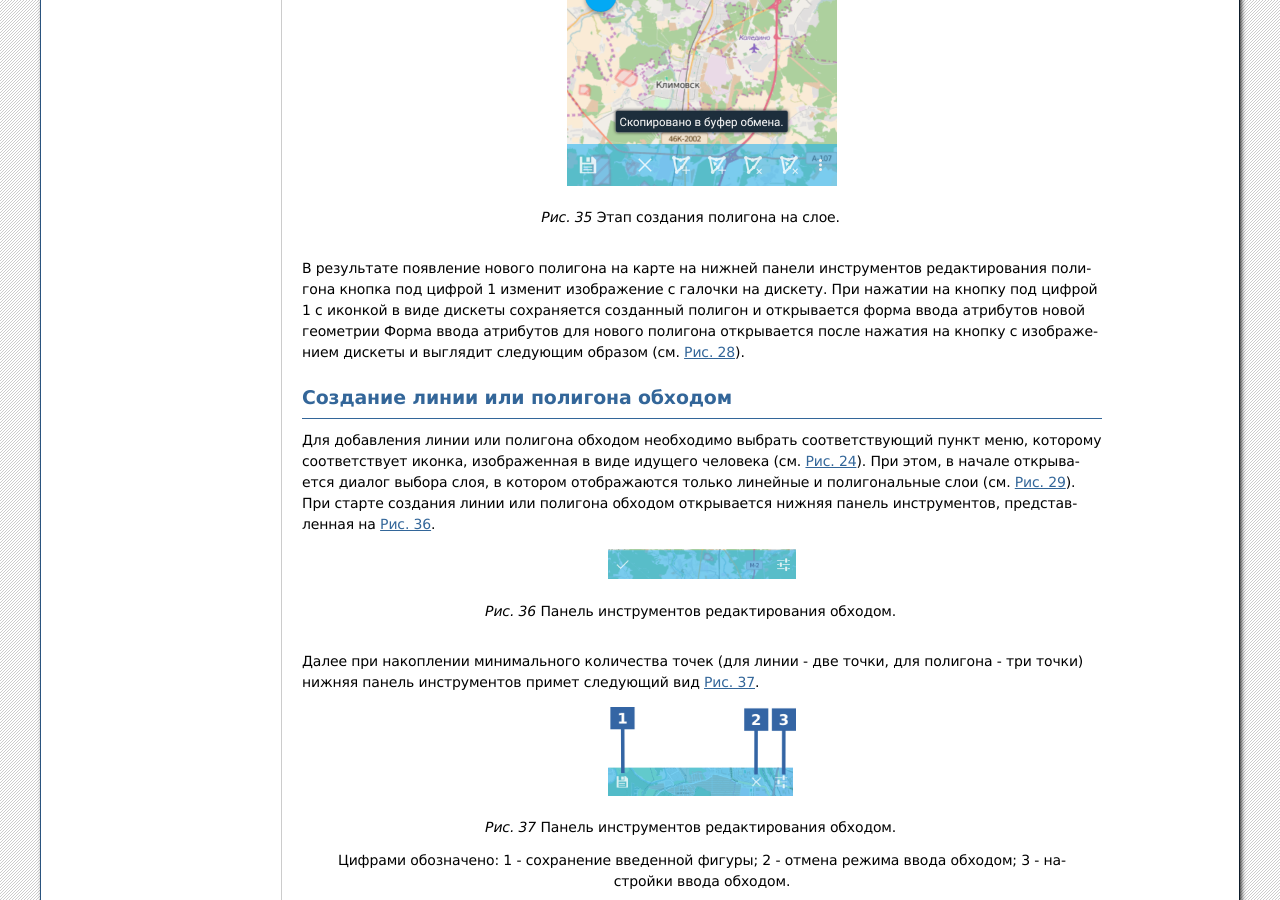
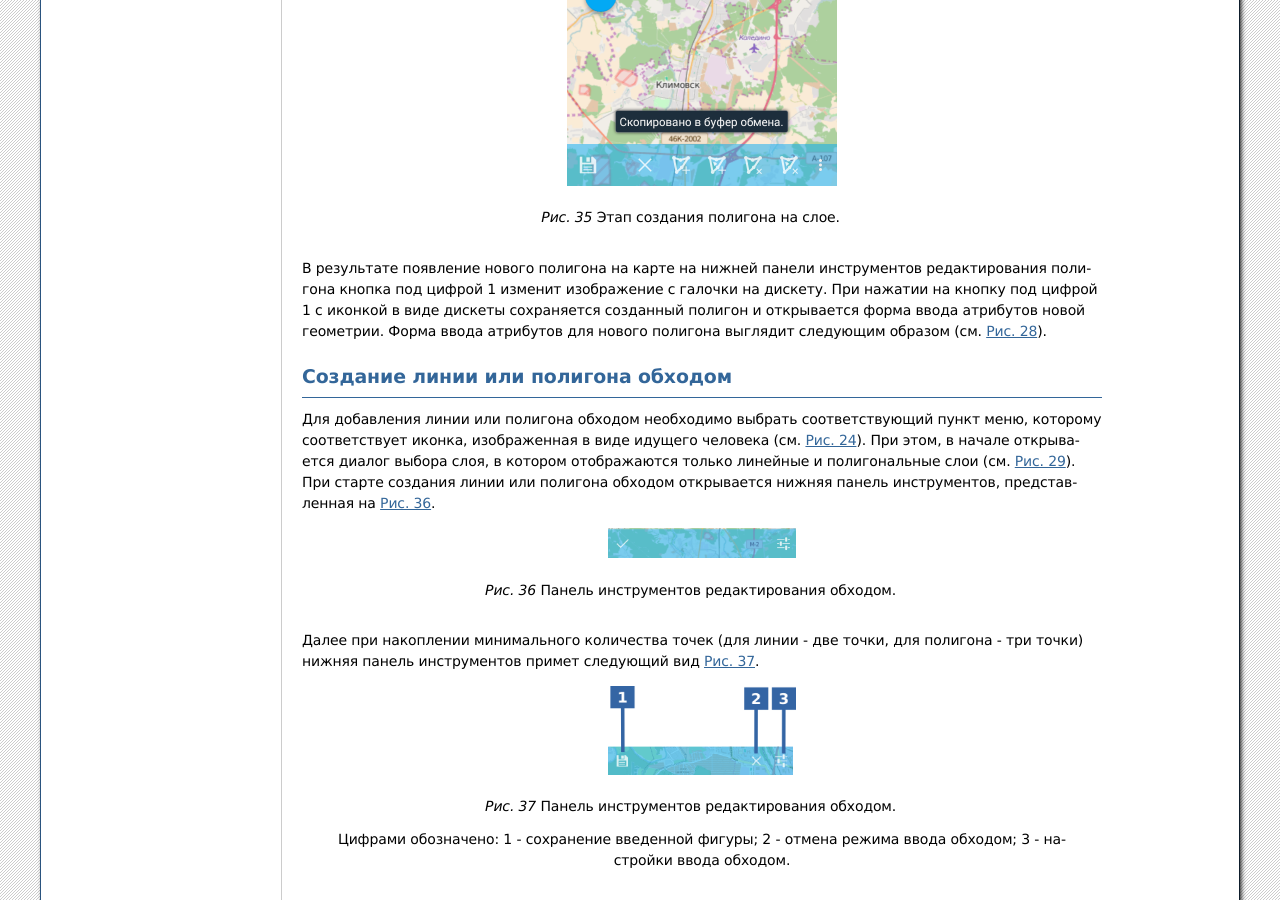
Before and after one commit to nextgis/docs_ngmobile, a Sphinx documentation site: the page built from source/editing.rst, in a window 1280 px wide and 900 px high, scrolled down 5918 px. Built offline with Sphinx 7.4.7, drawn with Linux system fonts in a browser that asks for light colours; formulas are drawn with MathJax 3.

Commit message:
новая геометрия, полигон

```diff
--- a/source/editing.rst
+++ b/source/editing.rst
@@ -199,10 +199,8 @@
 В результате появление нового полигона на карте на нижней панели инструментов редактирования
 полигона кнопка под цифрой 1 изменит изображение с галочки на дискету. При нажатии на
 кнопку под цифрой 1 с иконкой в виде дискеты сохраняется созданный полигон и открывается
-форма ввода атрибутов новой геометрии
-Форма ввода атрибутов для нового полигона открывается после нажатия на кнопку с изображением
-дискеты и выглядит следующим образом (см. :numref:`ngmobile_input_form_attributes_pic`).
-
+форма ввода атрибутов новой геометрии.
+Форма ввода атрибутов для нового полигона выглядит следующим образом (см. :numref:`ngmobile_input_form_attributes_pic`).
 
 Создание линии или полигона обходом
 -----------------------------------
```
